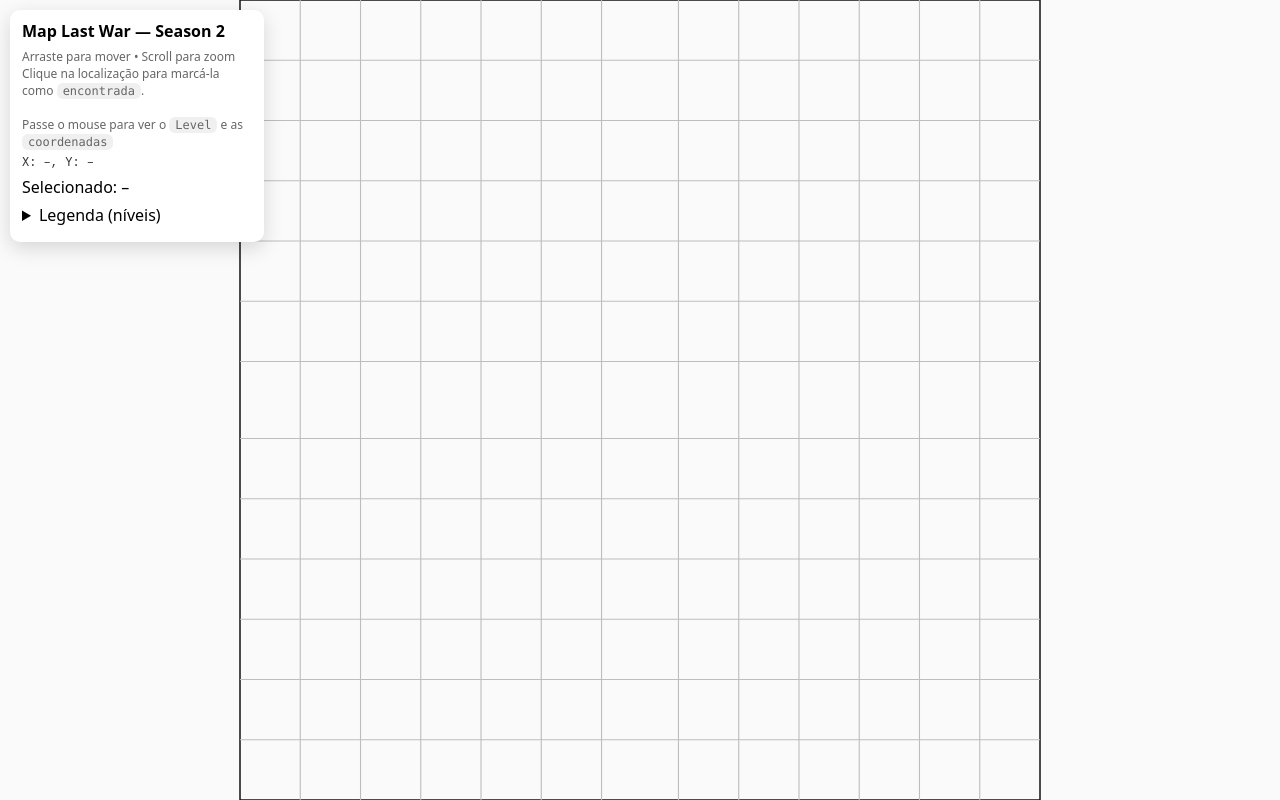
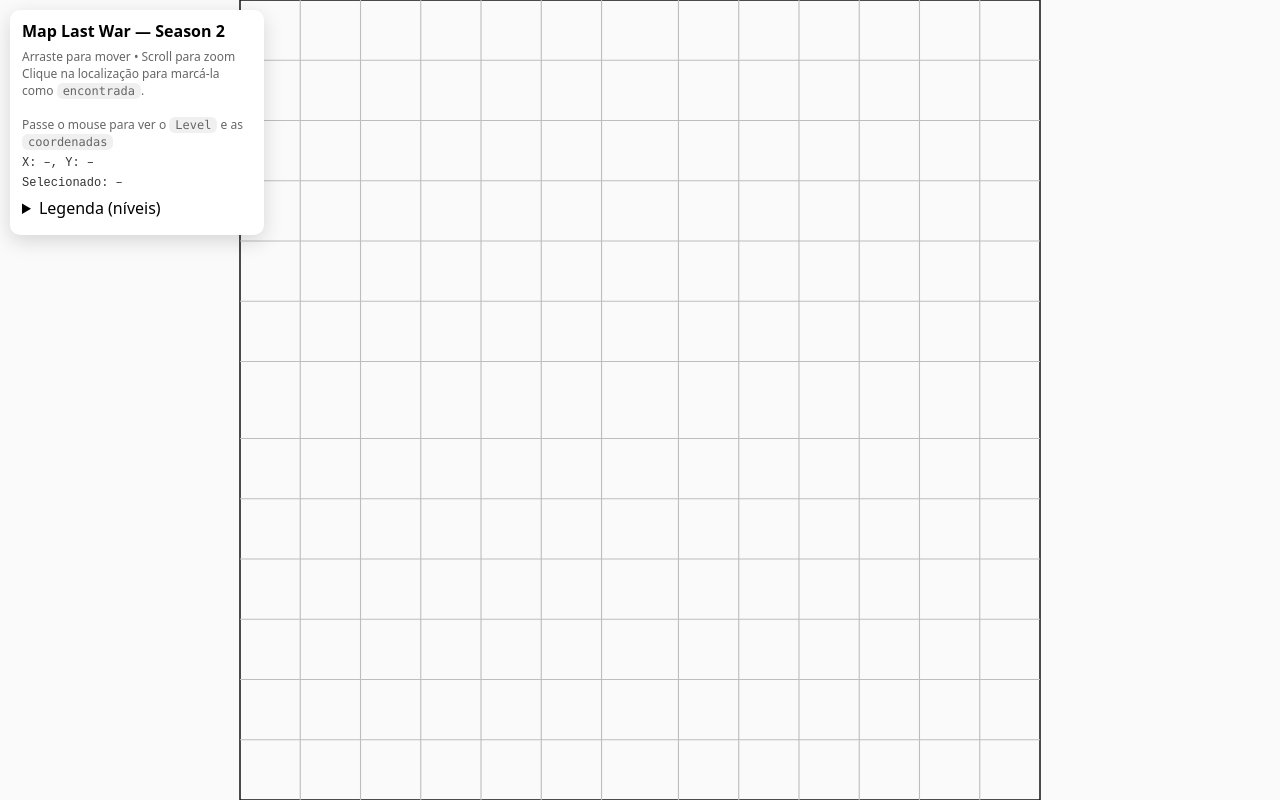
Before and after one commit to Kejiira/LastWar, a plain HTML site: page index.html in a window 1280 px wide. Drawn offline with Linux system fonts and the light colour scheme; no server answers.

Commit message:
Update index.html

```diff
--- a/index.html
+++ b/index.html
@@ -37,7 +37,7 @@
         border: 2px solid #fff;
         box-shadow: 0 0 0 1px rgba(0,0,0,.2) inset;
       }
-      #coords, selected { font: 12px/1.2 monospace; color: #333; }
+      #coords, #selected { font: 12px/1.2 monospace; color: #333; }
       #canvas {
         width: 100vw; height: 100vh; display: block;
         background: #fafafa; cursor: default;
```
